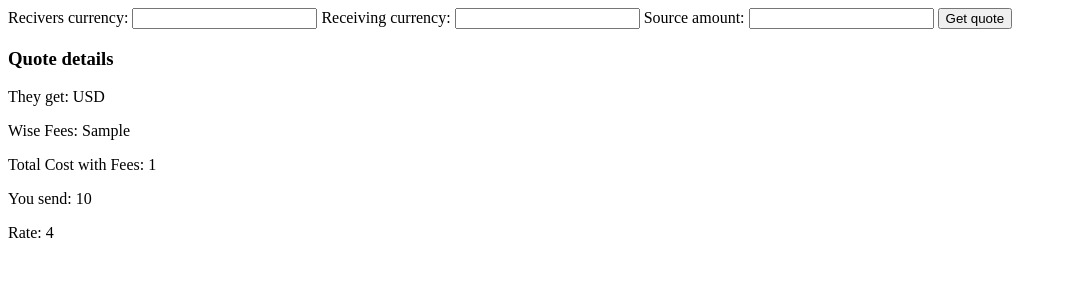
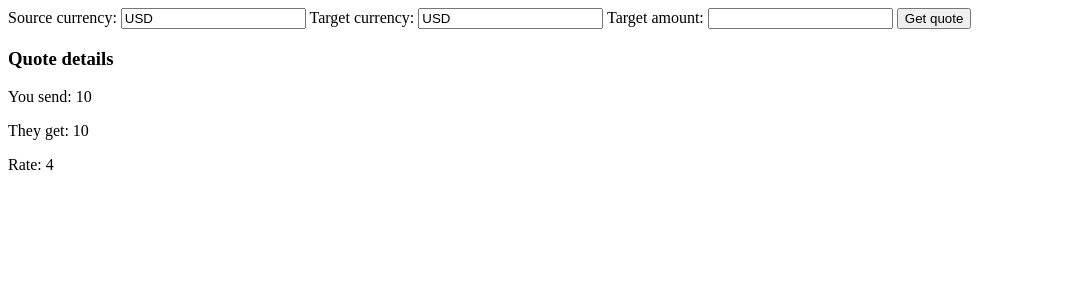
Before and after one commit to mohamedabdisalam/sarif, a Flask app: template currency_converter/templates/index.html in a window 1280 px wide. Shown: the top 300 px of the page, without its empty margins (0-1067 px from the left). Run offline with Flask 3, Linux system fonts and the light colour scheme; the template is opened without the code that fills it: most values are stand-ins (such as "Sample title", 1, 10 or a date in 2020).

Commit message:
Default currencies and target set

```diff
--- a/currency_converter/app.py
+++ b/currency_converter/app.py
@@ -8,16 +8,17 @@ app = Flask(__name__)
 @app.route('/', methods=['GET', 'POST'])
 def index():
     if request.method == 'POST':
-        source_currency = request.form['source_currency'].upper()
-        target_currency = request.form['target_currency'].upper()
-        source_amount = float(request.form['source_amount'])
+        source_currency = request.form['source_currency'].upper() or 'GBP'
+        target_currency = request.form['target_currency'].upper() or 'USD'
+        # source_amount = float(request.form['source_amount'])
+        target_amount = float(request.form['target_amount'])
 
-        quote_data = get_wise_quote(source_currency, target_currency, source_amount)
+        quote_data = get_wise_quote(source_currency, target_currency, target_amount)
         logging.debug(f"Quote Data: {quote_data}")
 
         return render_template('index.html', quote_data=quote_data)
 
-    return render_template('index.html')
+    return render_template('index.html', source_currency='GBP', target_currency='USD')
 
 if __name__ == "__main__":
     app.run(host="0.0.0.0", port=8000, debug=True)
--- a/currency_converter/templates/index.html
+++ b/currency_converter/templates/index.html
@@ -6,14 +6,24 @@
 </head>
 <body>
     <form method='post'>
-        <label for='source_currency'>Recivers currency:</label>
-        <input type="text" name="source_currency" required>
+        <label for='source_currency'>Source currency:</label>
+        <input
+                type="text"
+                name="source_currency"
+                value="{{ source_currency }}"
+                placeholder="GBP"
+        >
 
-        <label for='target_currency'>Receiving currency:</label>
-        <input type="text" name="target_currency" required>
+        <label for='target_currency'>Target currency:</label>
+        <input
+                type="text"
+                name="target_currency"
+                value="{{ target_currency }}"
+                placeholder="USD"
+        >
 
-        <label for='source_amount'>Source amount:</label>
-        <input type="number" name="source_amount" required>
+        <label for='target_amount'>Target amount:</label>
+        <input type="number" name="target_amount" required>
 
         <button type="submit">Get quote</button>
     </form>
@@ -22,10 +32,8 @@
             <p>Error: {{ quote_data.error }}</p>
         {% else %}
             <h3>Quote details</h3>
-            <p>They get: {{ quote_data.targetCurrency }}</p>
-            <p>Wise Fees: {{ quote_data.wise_fees }}</p>
-            <p>Total Cost with Fees: {{ quote_data.total_cost }}</p>
             <p>You send: {{ quote_data.sourceAmount }}</p>
+            <p>They get: {{ quote_data.targetAmount }}</p>
             <p>Rate: {{ quote_data.rate }}</p>
         {% endif %}
     {% endif %}
```
Also changed, not shown: currency_converter/wise_quote.py (+14 -11 lines).
